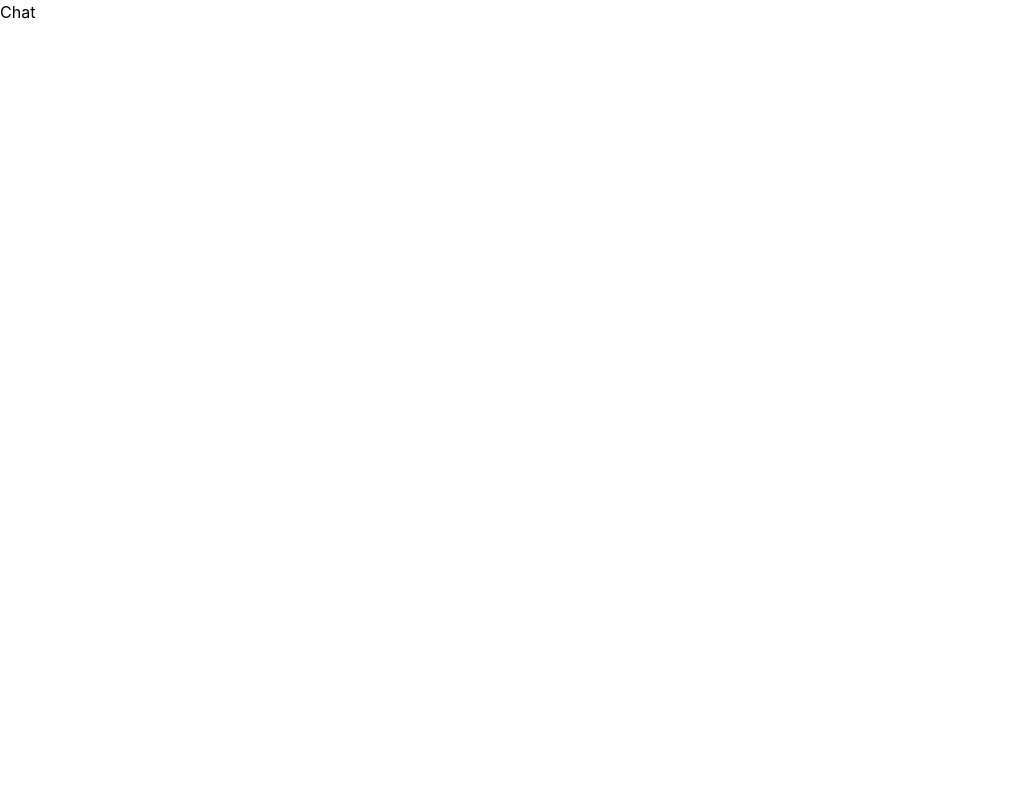
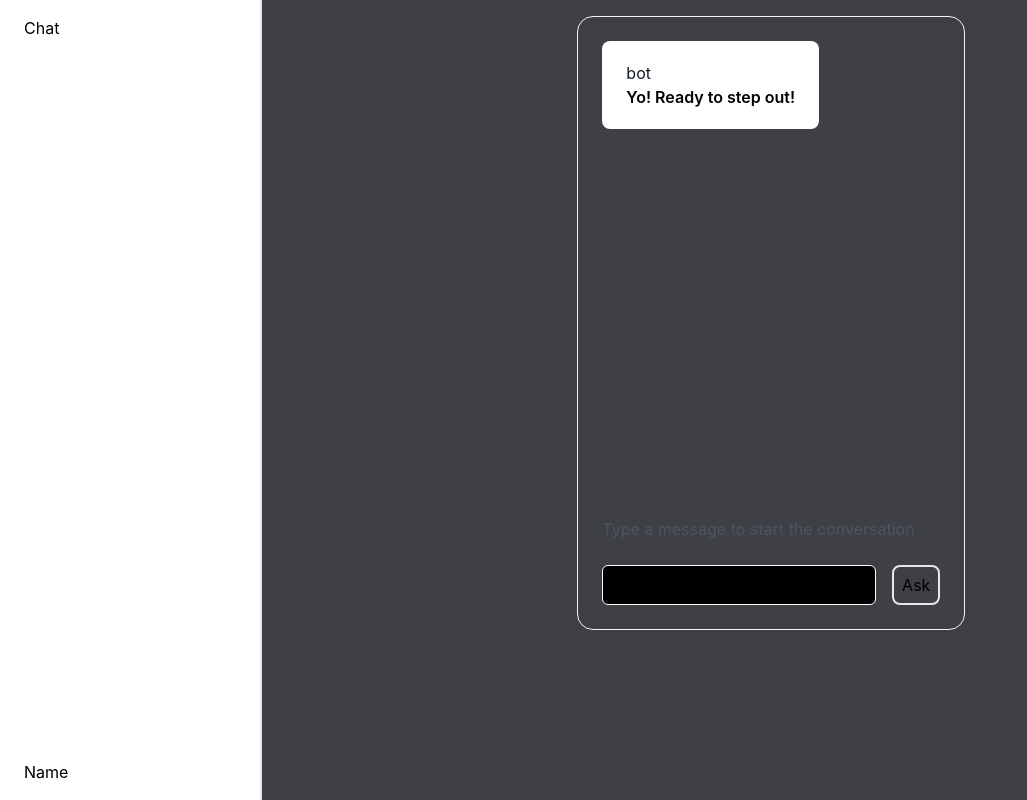
Before and after one commit to Jyoproject/Frontend, a React (Create React App) app: page /chat in a window 1280 px wide. Shown: the whole page, without its empty margins (0-1027 px from the left). Built offline with nearby package versions, Linux system fonts and the light colour scheme; no server answers.

Commit message:
added chat page

```diff
--- a/package.json
+++ b/package.json
@@ -6,11 +6,14 @@
     "@testing-library/jest-dom": "^5.17.0",
     "@testing-library/react": "^13.4.0",
     "@testing-library/user-event": "^13.5.0",
+    "clsx": "^2.1.0",
     "firebase": "^10.7.1",
     "react": "^18.2.0",
+    "react-cookie": "^7.0.0",
     "react-dom": "^18.2.0",
     "react-scripts": "5.0.1",
     "react-switch": "^7.0.0",
+    "react-wrap-balancer": "^1.1.0",
     "web-vitals": "^2.1.4"
   },
   "scripts": {
--- a/src/components/Auth/SignIn.jsx
+++ b/src/components/Auth/SignIn.jsx
@@ -1,21 +1,27 @@
 // import router from "next/router"
-import React, { useEffect, useState } from "react";
+import React, {  useEffect, useState } from "react";
 // import { signIn } from "next-auth/react"
 import {signInWithPopup} from "firebase/auth";
-import {auth,provider} from "../../firebase";
+import {auth, googleProvider} from "../../firebase";
+import {getDatabse, ref, push} from "firebase/database"
+import { useNavigate } from 'react-router-dom';
 
 import { Link } from 'react-router-dom';
 
 const Signin = () => {
+	const navigate = useNavigate();
+
+
 
 	// const handleSignIn = () => {
 	// 	signIn('google', {callbackUrl: '/app/dashboard'})
 	// }
 	const [value,setValue] = useState('')
 	const handleClick =()=>{
-		signInWithPopup(auth,provider).then((data)=>{
-		setValue(data.user.email)
-		localStorage.setItem("email",data.user.email)
+		signInWithPopup(auth, googleProvider).then((data)=>{
+			setValue(data.user.email)
+			localStorage.setItem("email",data.user.email)
+			navigate('/chat');
 		})
 	}
 
--- a/src/components/Chat/Chat.jsx
+++ b/src/components/Chat/Chat.jsx
@@ -1,16 +1,27 @@
 
 import { Link } from 'react-router-dom';
+import Layout from './Layout';
+
 
 
 const Chat = () => {
 	return (
 		<>
-			<div className="text-black dark:text-white">
-				<Link to='/'>
-					Chat
-				</Link>
-				<div>
-
+			<div className="text-black dark:text-white bg-white dark:bg-black flex flex-row w-full ">
+				<div className='w-80 border-r-2 py-4 px-6 h-screen flex flex-col justify-between'>
+					<div>
+						<Link to='/'>
+							Chat
+						</Link>
+					</div>
+					<div className='bottom-0 '>
+						<div>
+							Name
+						</div>
+					</div>
+				</div>
+				<div className='w-full py-4 px-6 bg-zinc-700 justify-center flex '>
+					<Layout />
 				</div>
 			</div>
 		</>
--- /dev/null
+++ b/src/components/Chat/ChatLine.jsx
@@ -0,0 +1,73 @@
+import clsx from "clsx"
+import Balancer from "react-wrap-balancer"
+
+// wrap Balancer to remove type errors :( - @TODO - fix this ugly hack
+const BalancerWrapper = props => <Balancer {...props} />
+
+// loading placeholder animation for the chat line
+export const LoadingChatLine = () => (
+  <div className="flex min-w-full animate-pulse px-4 py-5 sm:px-6">
+    <div className="flex flex-grow space-x-3">
+      <div className="min-w-0 flex-1">
+        <p className="font-large text-xxl text-white">
+          <a href="#" className="hover:underline">
+             Bot
+          </a>
+        </p>
+        <div className="space-y-4 pt-4">
+          <div className="grid grid-cols-3 gap-4">
+            <div className="col-span-2 h-2 rounded bg-zinc-500"></div>
+            <div className="col-span-1 h-2 rounded bg-zinc-500"></div>
+          </div>
+          <div className="h-2 rounded bg-zinc-500"></div>
+        </div>
+      </div>
+    </div>
+  </div>
+)
+
+// util helper to convert new lines to <br /> tags
+const convertNewLines = text =>
+  text.split("\n").map((line, i) => (
+    <span key={i}>
+      {line}
+      <br />
+    </span>
+  ))
+
+export function ChatLine({ who = "bot", message }) {
+  if (!message) {
+    return null
+  }
+  const formatteMessage = convertNewLines(message)
+
+  return (
+    <div
+      className={
+        who != "bot" ? "float-right clear-both" : "float-left clear-both"
+      }
+    >
+      <BalancerWrapper>
+        <div className="float-right mb-5 rounded-lg bg-white px-4 py-5  sm:px-6">
+          <div className="flex space-x-3">
+            <div className="flex-1 gap-4">
+              <p className="font-large text-xxl text-gray-900">
+                <a href="#" className="hover:underline">
+                  {who == "bot" ? "bot" : "You"}
+                </a>
+              </p>
+              <p
+                className={clsx(
+                  "text ",
+                  who == "bot" ? "font-semibold text-black " : "text-gray-500"
+                )}
+              >
+                {formatteMessage}
+              </p>
+            </div>
+          </div>
+        </div>
+      </BalancerWrapper>
+    </div>
+  )
+}
--- /dev/null
+++ b/src/components/Chat/Layout.jsx
@@ -0,0 +1,122 @@
+import { useEffect, useState } from 'react'
+import {  ChatLine, LoadingChatLine } from './ChatLine'
+import { useCookies } from 'react-cookie'
+import { addDoc, collection} from "firebase/firestore";
+import {db, auth} from "../firebase-config";
+
+const COOKIE_NAME = 'copilot-for-lawyers'
+
+
+// default first message to display in UI (not necessary to define the prompt)
+export const initialMessages = [
+	{
+	  who: 'bot',
+	  message: 'Yo! Ready to step out!',
+	},
+]
+
+const InputMessage = ({ input, setInput, sendMessage }) => (
+  <div className="mt-6 flex  clear-both">
+    <input
+      type="text"
+      aria-label="chat input"
+      required
+      className=" flex-auto appearance-none rounded-md border border-white bg-black px-3 py-[calc(theme(spacing.2)-1px)] placeholder:text-white focus:outline-none"
+      value={input}
+      onKeyDown={(e) => {
+        if (e.key === 'Enter') {
+          sendMessage(input)
+          setInput('')
+        }
+      }}
+      onChange={(e) => {
+        setInput(e.target.value)
+      }}
+    />
+    <button
+      type="submit"
+      className="ml-4 border-2 cursor-pointer rounded-lg w-32 flex flex-row items-center justify-center pt-1.5 pb-1.5"
+      onClick={() => {
+        sendMessage(input)
+        setInput('')
+      }}
+    >
+      Ask
+    </button>
+  </div>
+)
+
+const Layout = () => {
+	const [messages, setMessages] = useState(initialMessages)
+	const [input, setInput] = useState('')
+	const [loading, setLoading] = useState(false)
+	const [cookie, setCookie] = useCookies([COOKIE_NAME])
+
+	useEffect(() => {
+		if (!cookie[COOKIE_NAME]) {
+		// generate a semi random short id
+		const randomId = Math.random().toString(36).substring(7)
+			setCookie(COOKIE_NAME, randomId)
+		}
+	}, [cookie, setCookie])
+
+	const chatsCollectionRef = collection(db, 'chats')
+
+  	// send message to API /api/chat endpoint
+	const sendMessage = async (message) => {
+		setLoading(true)
+		const newMessages = [
+			...messages,
+			{ message: message, who: 'user' },
+		]
+		setMessages(newMessages)
+		const last10mesages = newMessages.slice(-10)
+
+		const response = await fetch('/api/assistant/chat', {
+			method: 'POST',
+			headers: {
+				'Content-Type': 'application/json',
+			},
+			body: JSON.stringify({
+				messages: last10mesages,
+				user: cookie[COOKIE_NAME],
+			}),
+		})
+		const data = await response.json()
+
+		// strip out white spaces from the bot message
+		const botNewMessage = data.text.trim()
+
+		setMessages([
+			...newMessages,
+			{ message: botNewMessage, who: 'bot' },
+		])
+		setLoading(false)
+	}
+
+	return (
+		<div className="rounded-2xl  lg:w-[40%] md:w-[80%] w-[90%] mt-10 sm:mt-0  h-[80%] overflow-auto flex flex-col justify-between  border-zinc-100 border p-6">
+			<div>
+				{messages.map(({ message, who }, index) => (
+					<ChatLine key={index} who={who} message={message} />
+				))}
+
+				{loading && <LoadingChatLine />}
+			</div>
+			<div className="  ">
+				{messages.length < 2 && (
+					<span className="mx-auto text-gray-600 clear-both">
+						Type a message to start the conversation
+					</span>
+				)}
+				<InputMessage
+					input={input}
+					setInput={setInput}
+					sendMessage={sendMessage}
+				/>
+			</div>
+		</div>
+	)
+}
+
+export default Layout
--- a/src/firebase.js
+++ b/src/firebase.js
@@ -1,7 +1,8 @@
 // Import the functions you need from the SDKs you need
 import { initializeApp } from "firebase/app";
 import { getAnalytics } from "firebase/analytics";
-import {getAuth,GoogleAuthProvider} from "firebase/auth";
+import { getFirestore } from "firebase/firestore";
+import {getAuth, GoogleAuthProvider, FacebookAuthProvider} from "firebase/auth";
 // TODO: Add SDKs for Firebase products that you want to use
 // https://firebase.google.com/docs/web/setup#available-libraries
 
@@ -19,7 +20,10 @@ const firebaseConfig = {
 
 // Initialize Firebase
 const app = initializeApp(firebaseConfig);
-const auth = getAuth(app)
-const provider = new GoogleAuthProvider();
-export {auth,provider};
+
+export const db = getFirestore(app);
+export const auth = getAuth(app)
+export const googleProvider = new GoogleAuthProvider();
+
+
 const analytics = getAnalytics(app);
```
Also changed, not shown: 1 other file (tests, documents, lock files or other folders).
